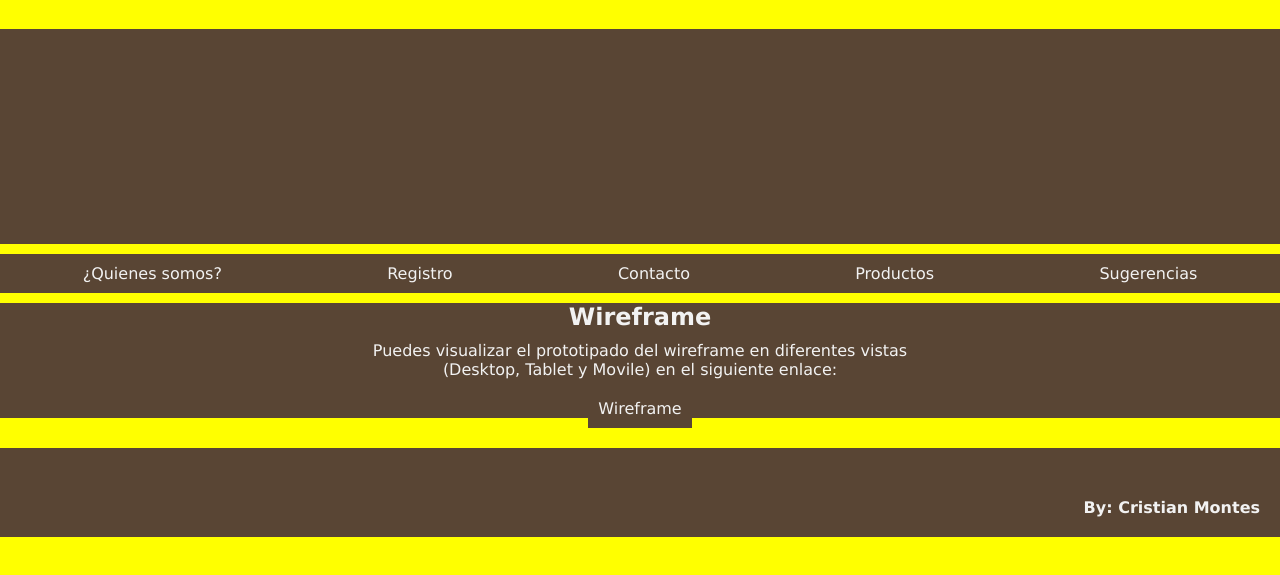
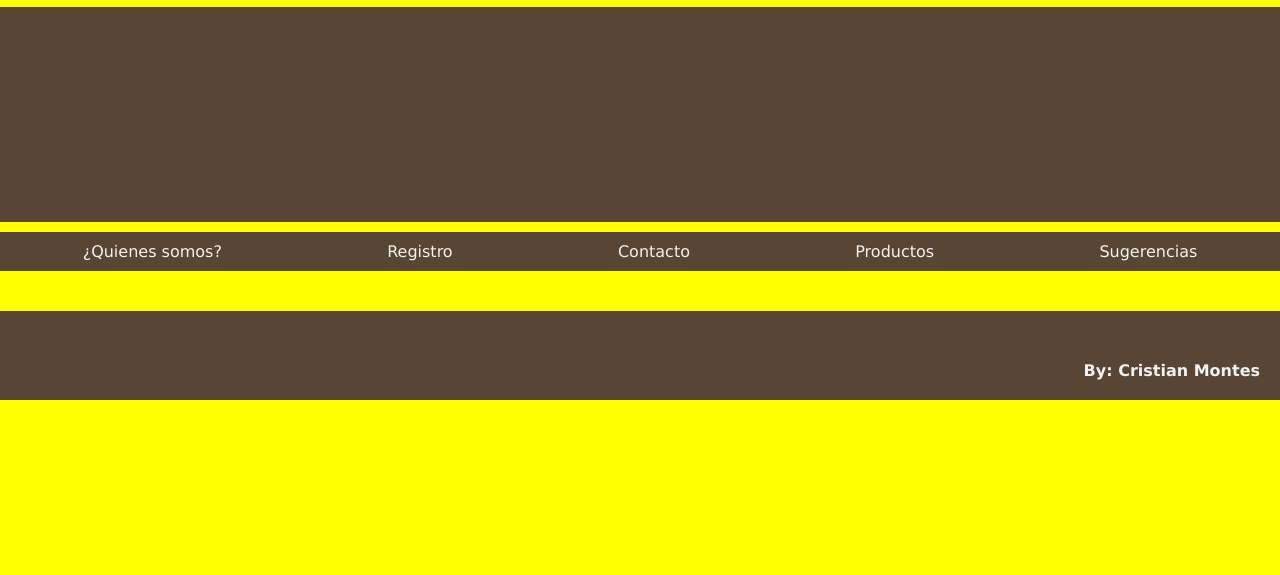
Before and after one commit to Cristian060999/bootstrap, a plain HTML site: page index.html in a window 1280 px wide. Shown: the part 81-656 px from the top of the page. Drawn offline with Linux system fonts and the light colour scheme.

Commit message:
borrando seccion del wireframe

```diff
--- a/index.html
+++ b/index.html
@@ -25,15 +25,7 @@
                 <a href="./paginas/sugerencias.html">Sugerencias</a>
             </div>
         </div>
-        <div class="wireframe">
-            <h2>Wireframe</h2>
-            <p>Puedes visualizar el prototipado del wireframe en diferentes vistas <br>
-                (Desktop, Tablet y Movile) en el siguiente enlace:</p>
-            <div>
-                <a href="pdf/Wireframe.pdf" target="_blank">Wireframe</a>
-            </div>
 
-        </div>
     </main>
     <footer>
         <h4>By: Cristian Montes</h4>
```
